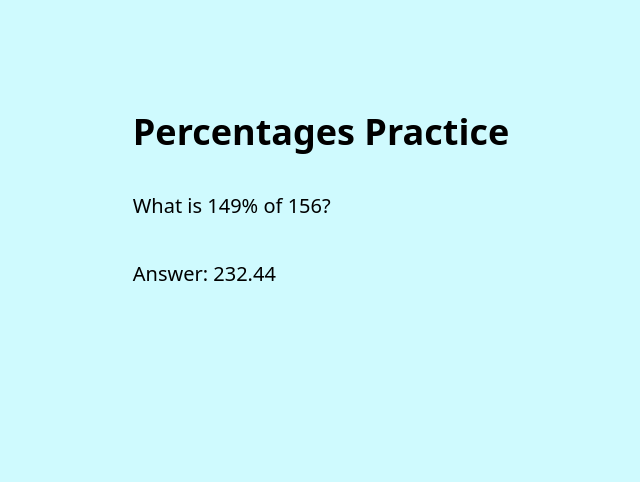
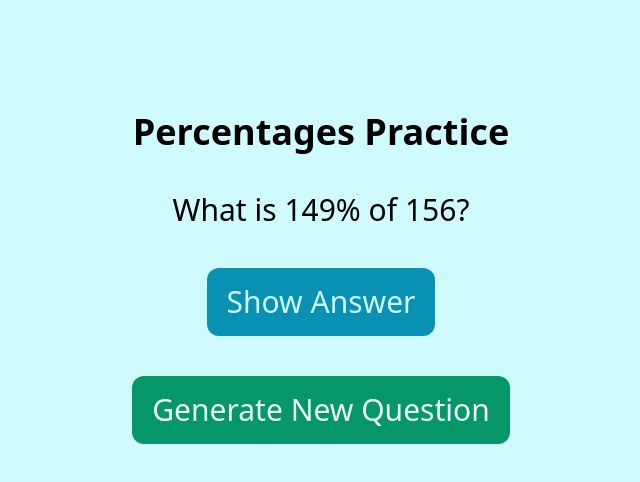
Before and after one commit to gurlanda/practice-problems-generator, a React (Create React App) app: page / in a window 1280 px wide. Shown: the top 482 px of the page, without its empty margins (319-959 px from the left). Built offline with nearby package versions, Linux system fonts and the light colour scheme.

Commit message:
Finish foundational functionality and styling

```diff
--- a/src/pages/Home/Percentages.tsx
+++ b/src/pages/Home/Percentages.tsx
@@ -1,15 +1,13 @@
-import React from 'react';
+import React, { useState } from 'react';
 
-const Percentages: React.FC<{}> = () => {
+type AnswerState = 'Hidden' | 'LastChance' | 'Revealed';
+
 function formatPercentage(percentage: number): string {
   const percentageAsInteger = percentage * 100;
   return `${percentageAsInteger}%`;
 }
 
-  function rounded(
-    numberToRound: number,
-    numberOfDecimalPlaces: number
-  ): number {
+function rounded(numberToRound: number, numberOfDecimalPlaces: number): number {
   const powerOfTen = Math.pow(10, numberOfDecimalPlaces);
   const rounded = Math.round(numberToRound * powerOfTen) / powerOfTen;
   return rounded;
@@ -39,20 +37,84 @@ const Percentages: React.FC<{}> = () => {
   return rounded(rawPercentage, 2);
 }
 
-  const wholeQuantity = randomWholeQuantity();
-  const percentage = randomPercentage();
+const Percentages: React.FC<{}> = () => {
+  const [answerState, setAnswerState] = useState<AnswerState>('Hidden');
+  const [wholeQuantity, setWholeQuantity] = useState<number>(
+    randomWholeQuantity()
+  );
+  const [percentage, setPercentage] = useState<number>(randomPercentage());
+
   const answer = rounded(wholeQuantity * percentage, 2);
+  function answerButtonText(): string {
+    switch (answerState) {
+      case 'Hidden':
+        return 'Show Answer';
+      case 'LastChance':
+        return 'Click again to reveal answer';
+      default:
+        return `Answer: ${answer}`;
+    }
+  }
+
+  function answerButtonStyle(): string {
+    switch (answerState) {
+      case 'Hidden':
+        return 'text-cyan-100 bg-cyan-600 hover:text-cyan-200 hover:bg-cyan-700 active:text-cyan-300 active:bg-cyan-800';
+      case 'LastChance':
+        return 'text-yellow-100 bg-yellow-700 hover:text-yellow-200 hover:bg-yellow-800 active:text-yellow-300 active:bg-yellow-900';
+      default:
+        return 'text-teal-100 bg-teal-600 hover:text-teal-200 hover:bg-teal-700 active:text-teal-300 active:bg-teal-800';
+    }
+  }
+
+  function transitionAnswerState() {
+    switch (answerState) {
+      case 'Hidden':
+        setAnswerState('LastChance');
+        return;
+      case 'LastChance':
+        setAnswerState('Revealed');
+        return;
+      default:
+        setAnswerState('Hidden');
+        return;
+    }
+  }
+
+  function generateNewQuestion() {
+    setWholeQuantity(randomWholeQuantity());
+    setPercentage(randomPercentage());
+    setAnswerState('Hidden');
+  }
 
   return (
-    <section className="flex flex-col gap-10">
+    <section className="flex flex-col items-center gap-10">
       <h2 className=" text-4xl font-bold">Percentages Practice</h2>
-      <p className="text-xl">
+      <p className="text-3xl">
         What is <span>{formatPercentage(percentage)}</span> of{' '}
         <span>{wholeQuantity}</span>?
       </p>
-      <p className="text-xl">
-        Answer: <span>{answer}</span>
-      </p>
+      <div className="flex items-center justify-center">
+        <button
+          className={`
+            px-5 py-4 rounded-xl text-3xl transition-all ease-in-out ${answerButtonStyle()}`}
+          onClick={transitionAnswerState}
+        >
+          {answerButtonText()}
+        </button>
+      </div>
+      <div className="flex items-center justify-center">
+        <button
+          className={`
+            px-5 py-4 rounded-xl text-3xl transition-all ease-in-out
+            text-emerald-50 bg-emerald-600
+            hover:text-emerald-100 hover:bg-emerald-700
+            active:text-emerald-200 active:bg-emerald-800`}
+          onClick={generateNewQuestion}
+        >
+          Generate New Question
+        </button>
+      </div>
     </section>
   );
 };
```
Also changed, not shown: 10 other files (tests, documents, lock files or other folders). Lines whose indentation alone changed are shown as unchanged.
